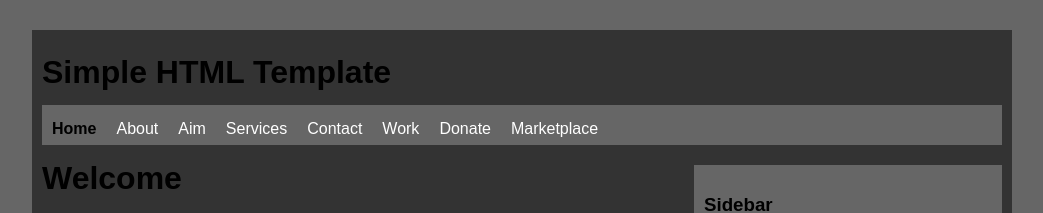
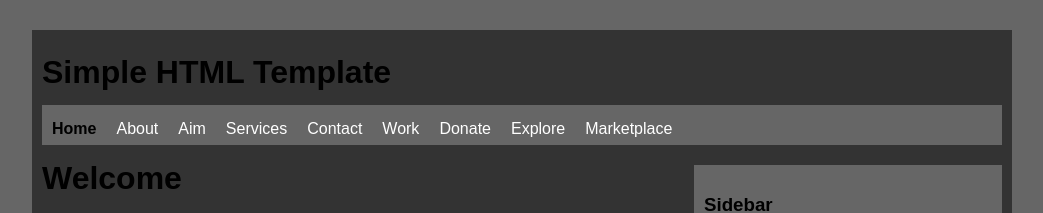
Before and after one commit to bhoinishant/Biodatatemplate, a plain HTML site: page index.html in a window 1280 px wide. Shown: the top 213 px of the page, without its empty margins (118-1161 px from the left). Drawn offline with Linux system fonts and the light colour scheme.

Commit message:
Update index.html

```diff
--- a/index.html
+++ b/index.html
@@ -19,6 +19,7 @@
 					<li><a href="contact.html">Contact</a></li>
 					<li><a href="work.html">Work</a></li>
 					<li><a href="donate.html">Donate</a></li>
+					<li><a href="explore.html">Explore</a></li>
 					<li><a href="marketplace.html">Marketplace</a></li>
 				</ul>
 			</div>
```
